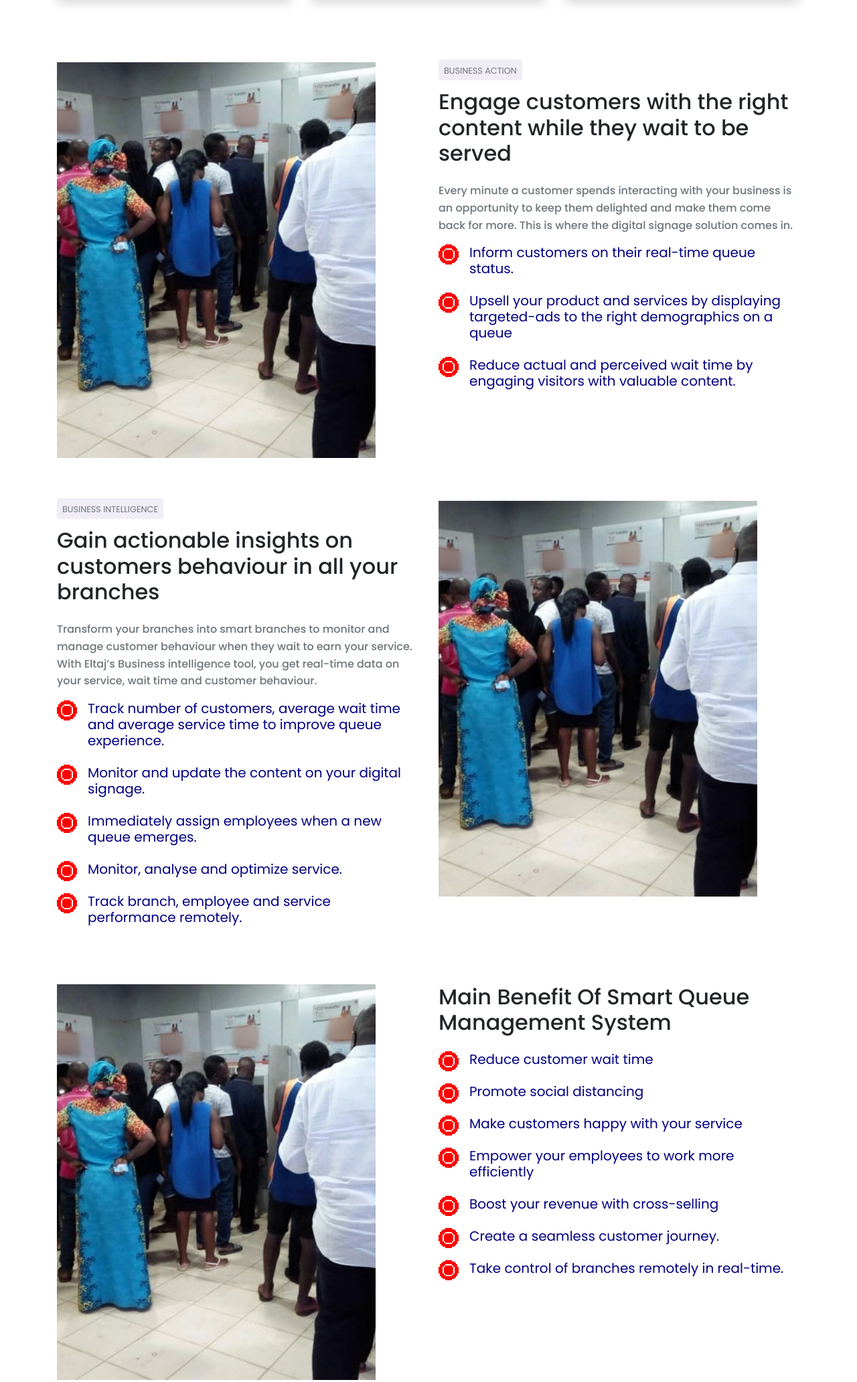
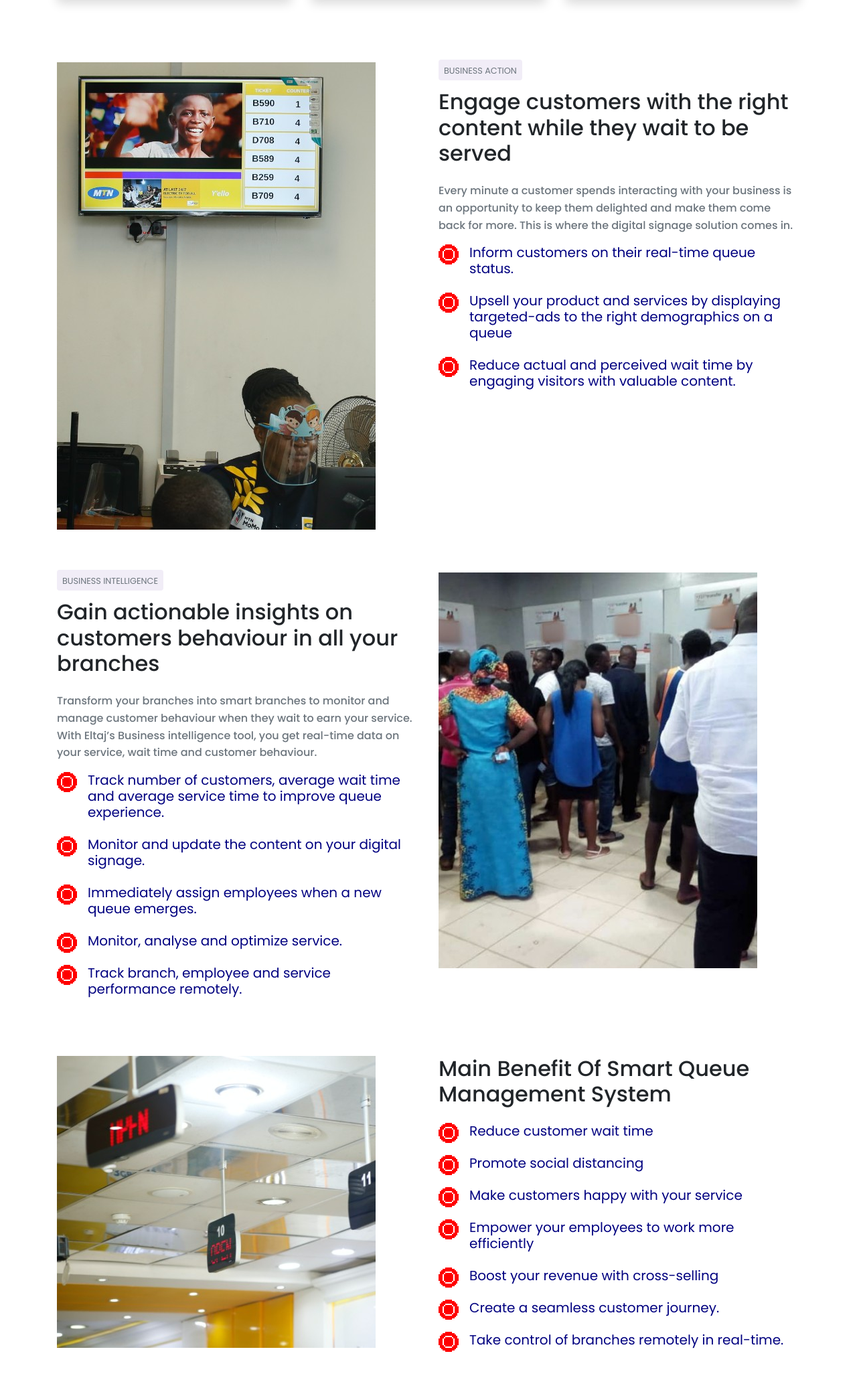
Before and after one commit to Mavennix/eltaj, a Gatsby site: page /queue-management in a window 1280 px wide. Shown: the part 2364-4428 px from the top of the page at 67% size. Built offline with nearby package versions, Linux system fonts and the light colour scheme; Gatsby itself is replaced by a stand-in of ours.

Commit message:
images update

```diff
--- a/src/pages/index.js
+++ b/src/pages/index.js
@@ -114,7 +114,6 @@ const IndexPage = () => (
         ))}
       </div>
     </div>
-
     <div className="container my-5">
       <CovidBanner />
     </div>
--- a/src/pages/queue-management.js
+++ b/src/pages/queue-management.js
@@ -2,6 +2,8 @@ import React from "react"
 import Layout from "../components/layout"
 import HeroImg from "../images/queue-management/queue-management-hero.jpg"
 import AboutImage from "../images/queue-management/about-image.jpg"
+import QMSBenefitImage from "../images/queue-management/qms-benefit.jpg"
+import BusinessActionImage from "../images/queue-management/business-action.jpg"
 import EltajImage from "../components/eltaj-image/eltaj-image"
 import LightTitleBox from "../components/light-title-box"
 import InfoSection from "../components/info-section/info-section"
@@ -46,7 +48,7 @@ const queueManagement = () => {
             </div>
           </div>
         </section>
-
+        {/* About Section */}
         <section className="container">
           <InfoSection textFirst={false} image={AboutImage}>
             <h6 className="text-muted mb-3">
@@ -96,7 +98,7 @@ const queueManagement = () => {
         </section>
         {/* Business Action */}
         <section className="container my-5">
-          <InfoSection textFirst={false} image={AboutImage}>
+          <InfoSection textFirst={false} image={BusinessActionImage}>
             <div className="mb-3">
               <LightTitleBox text="BUSINESS ACTION" />
             </div>
@@ -116,6 +118,7 @@ const queueManagement = () => {
             </div>
           </InfoSection>
         </section>
+
         {/* Business Inteligence */}
         <section className="container my-5">
           <InfoSection textFirst={true} image={AboutImage}>
@@ -141,13 +144,13 @@ const queueManagement = () => {
             </div>
           </InfoSection>
         </section>
+
         {/* Main Benefit */}
         <section className="container my-5">
-          <InfoSection textFirst={false} image={AboutImage}>
+          <InfoSection textFirst={false} image={QMSBenefitImage}>
             <h2 className="mb-4">
               Main Benefit Of Smart Queue Management System
             </h2>
-
             <div>
               <EltajList text="Reduce customer wait time" />
               <EltajList text="Promote social distancing" />
```
Also changed, not shown: src/images/queue-management/business-action.jpg (added), src/images/queue-management/qms-benefit.jpg (added).
